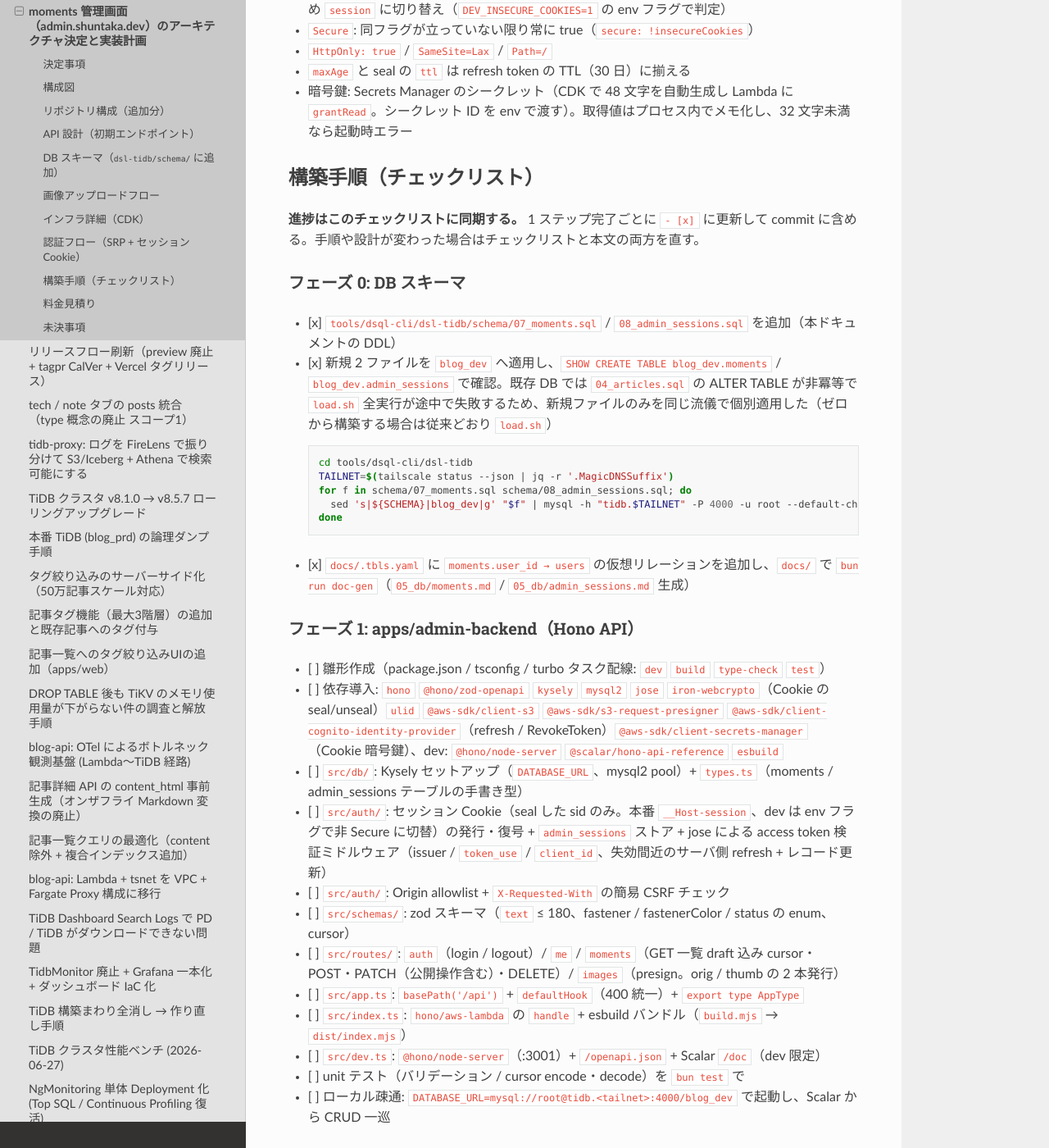
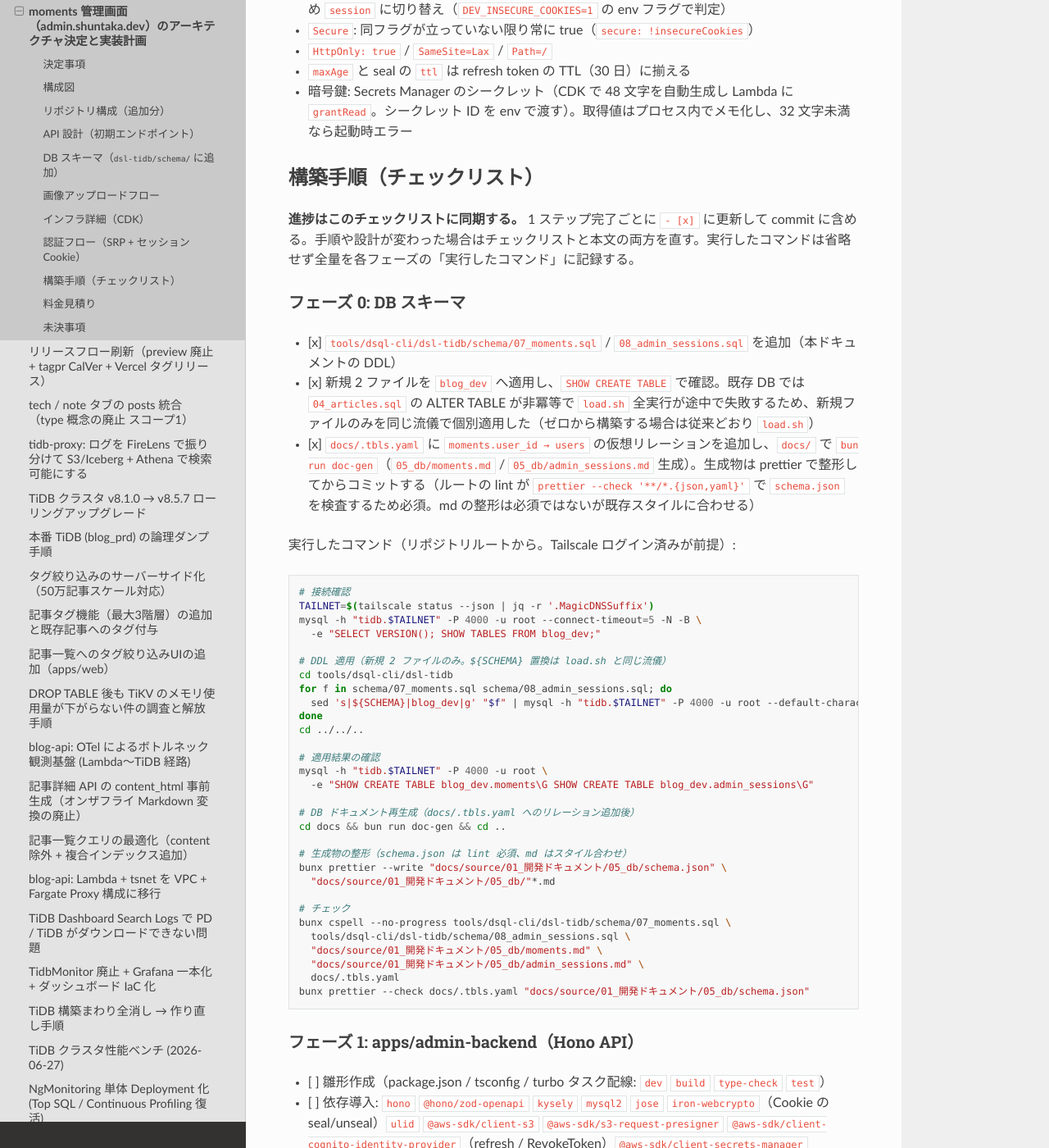
Before and after one commit to shuntaka9576/shuntaka-dev, a Sphinx documentation site: the page built from docs/source/98_tasks/2026-07-12-logs-admin-architecture/index.md, in a window 1280 px wide and 1400 px high, scrolled down 5541 px. Shown: the whole window at 82% size. Built offline with Sphinx 7.4.7 and the Read the Docs theme 3.1.0, drawn with Linux system fonts in a browser that asks for light colours.

Commit message:
docs: フェーズ 0 で実行したコマンド全量を手順に記録

````diff
--- a/docs/source/98_tasks/2026-07-12-logs-admin-architecture/index.md
+++ b/docs/source/98_tasks/2026-07-12-logs-admin-architecture/index.md
@@ -168,22 +168,48 @@ Cookie の属性（`hono/cookie` の `setCookie` / `getCookie` / `deleteCookie`
 
 ## 構築手順（チェックリスト）
 
-**進捗はこのチェックリストに同期する。** 1 ステップ完了ごとに `- [x]` に更新して commit に含める。手順や設計が変わった場合はチェックリストと本文の両方を直す。
+**進捗はこのチェックリストに同期する。** 1 ステップ完了ごとに `- [x]` に更新して commit に含める。手順や設計が変わった場合はチェックリストと本文の両方を直す。実行したコマンドは省略せず全量を各フェーズの「実行したコマンド」に記録する。
 
 ### フェーズ 0: DB スキーマ
 
 - [x] `tools/dsql-cli/dsl-tidb/schema/07_moments.sql` / `08_admin_sessions.sql` を追加（本ドキュメントの DDL）
-- [x] 新規 2 ファイルを `blog_dev` へ適用し、`SHOW CREATE TABLE blog_dev.moments` / `blog_dev.admin_sessions` で確認。既存 DB では `04_articles.sql` の ALTER TABLE が非冪等で `load.sh` 全実行が途中で失敗するため、新規ファイルのみを同じ流儀で個別適用した（ゼロから構築する場合は従来どおり `load.sh`）
+- [x] 新規 2 ファイルを `blog_dev` へ適用し、`SHOW CREATE TABLE` で確認。既存 DB では `04_articles.sql` の ALTER TABLE が非冪等で `load.sh` 全実行が途中で失敗するため、新規ファイルのみを同じ流儀で個別適用した（ゼロから構築する場合は従来どおり `load.sh`）
+- [x] `docs/.tbls.yaml` に `moments.user_id → users` の仮想リレーションを追加し、`docs/` で `bun run doc-gen`（`05_db/moments.md` / `05_db/admin_sessions.md` 生成）。生成物は prettier で整形してからコミットする（ルートの lint が `prettier --check '**/*.{json,yaml}'` で `schema.json` を検査するため必須。md の整形は必須ではないが既存スタイルに合わせる）
 
-  ```bash
-  cd tools/dsql-cli/dsl-tidb
-  TAILNET=$(tailscale status --json | jq -r '.MagicDNSSuffix')
-  for f in schema/07_moments.sql schema/08_admin_sessions.sql; do
-    sed 's|${SCHEMA}|blog_dev|g' "$f" | mysql -h "tidb.$TAILNET" -P 4000 -u root --default-character-set=utf8mb4
-  done
-  ```
+実行したコマンド（リポジトリルートから。Tailscale ログイン済みが前提）:
 
-- [x] `docs/.tbls.yaml` に `moments.user_id → users` の仮想リレーションを追加し、`docs/` で `bun run doc-gen`（`05_db/moments.md` / `05_db/admin_sessions.md` 生成）
+```bash
+# 接続確認
+TAILNET=$(tailscale status --json | jq -r '.MagicDNSSuffix')
+mysql -h "tidb.$TAILNET" -P 4000 -u root --connect-timeout=5 -N -B \
+  -e "SELECT VERSION(); SHOW TABLES FROM blog_dev;"
+
+# DDL 適用（新規 2 ファイルのみ。${SCHEMA} 置換は load.sh と同じ流儀）
+cd tools/dsql-cli/dsl-tidb
+for f in schema/07_moments.sql schema/08_admin_sessions.sql; do
+  sed 's|${SCHEMA}|blog_dev|g' "$f" | mysql -h "tidb.$TAILNET" -P 4000 -u root --default-character-set=utf8mb4
+done
+cd ../../..
+
+# 適用結果の確認
+mysql -h "tidb.$TAILNET" -P 4000 -u root \
+  -e "SHOW CREATE TABLE blog_dev.moments\G SHOW CREATE TABLE blog_dev.admin_sessions\G"
+
+# DB ドキュメント再生成（docs/.tbls.yaml へのリレーション追加後）
+cd docs && bun run doc-gen && cd ..
+
+# 生成物の整形（schema.json は lint 必須、md はスタイル合わせ）
+bunx prettier --write "docs/source/01_開発ドキュメント/05_db/schema.json" \
+  "docs/source/01_開発ドキュメント/05_db/"*.md
+
+# チェック
+bunx cspell --no-progress tools/dsql-cli/dsl-tidb/schema/07_moments.sql \
+  tools/dsql-cli/dsl-tidb/schema/08_admin_sessions.sql \
+  "docs/source/01_開発ドキュメント/05_db/moments.md" \
+  "docs/source/01_開発ドキュメント/05_db/admin_sessions.md" \
+  docs/.tbls.yaml
+bunx prettier --check docs/.tbls.yaml "docs/source/01_開発ドキュメント/05_db/schema.json"
+```
 
 ### フェーズ 1: apps/admin-backend（Hono API）
 
````
